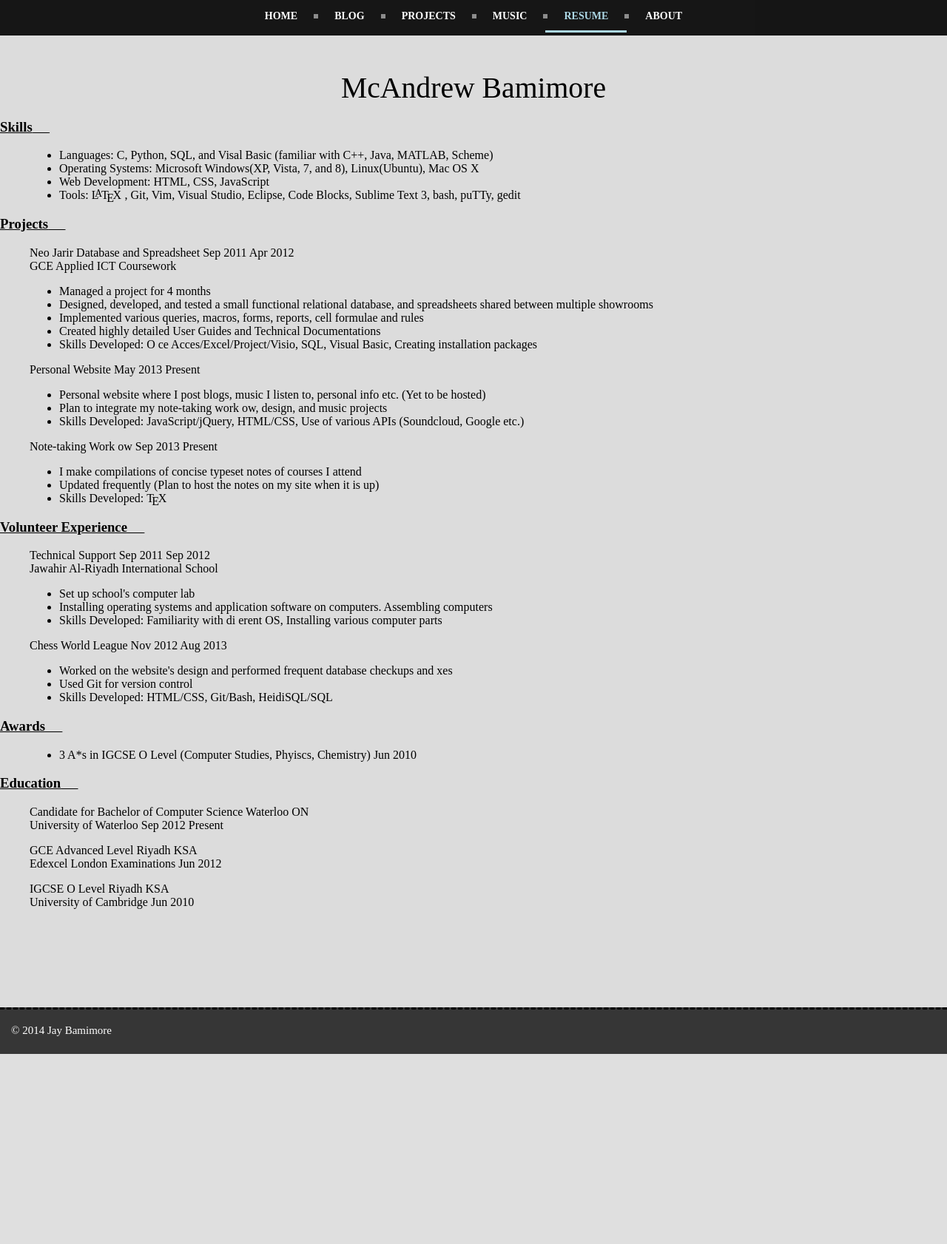
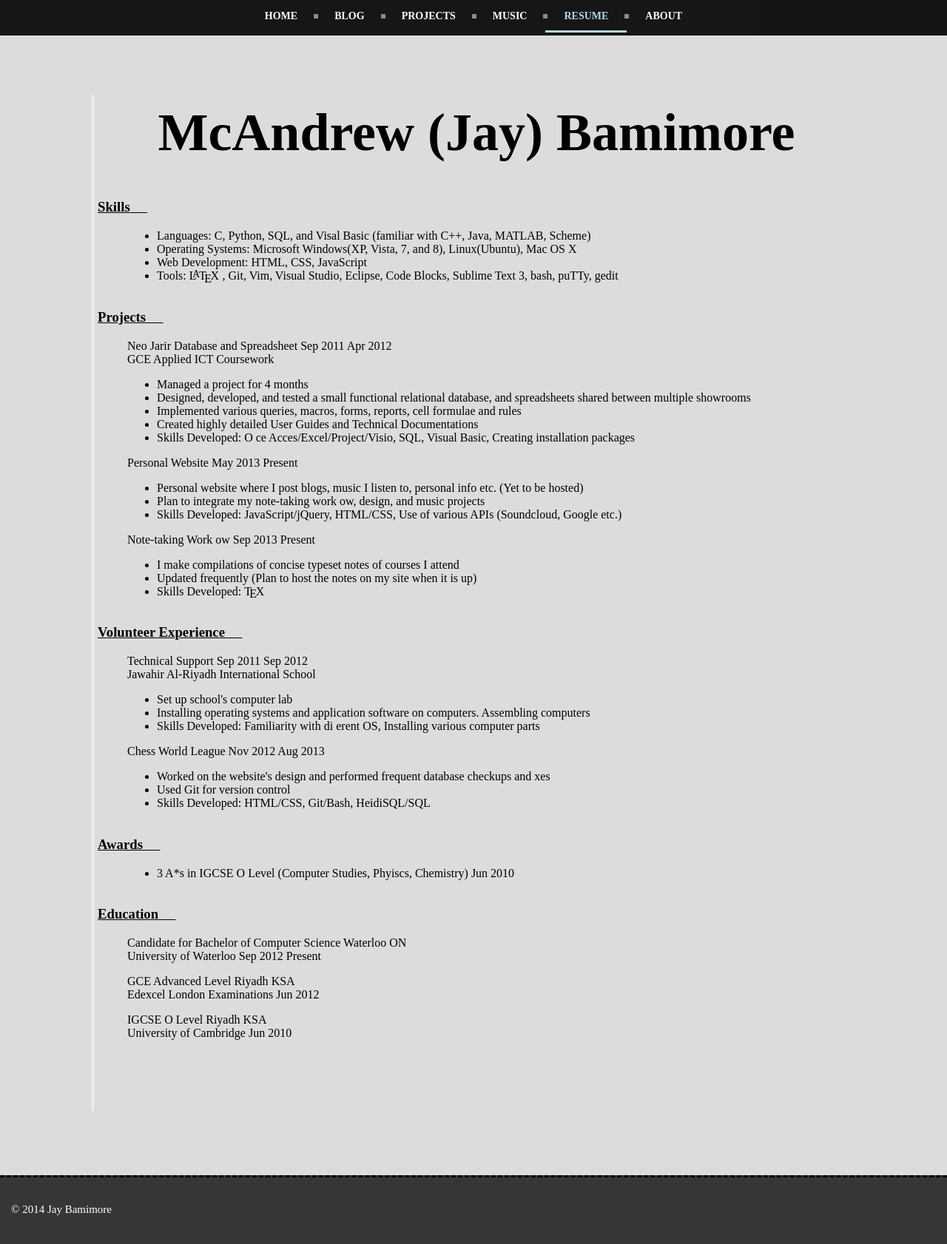
Before and after one commit to Jaytex/jaybamimore.com, a web app: file resume.html in a window 1280 px wide. Shown: the whole page at 74% size. Before the commit the page ends 1425 px from the top, so only its background shows below. Run offline with its HTML, style and script files only (its server is not run), Linux system fonts and the light colour scheme; some web fonts are replaced.

Commit message:
Made all KINDS of changes... much cleaner looking at least

```diff
--- a/css/myRes.css
+++ b/css/myRes.css
@@ -152,6 +152,84 @@ display: block;
 position: relative;
 }
 
+#music-chart{
+   min-height: 100%;
+  height: auto !important;
+  width: 80%;
+  background-color: gainsboro;
+  border-left: outset;
+  margin-left: auto;
+  margin-right: auto;
+  position: relative;
+  text-align: left;
+  padding-left: 5px;
+}
+
+h1 {
+  text-align:center;
+  color: black;
+  font-size: 72px;
+  font-family:'Ubuntu';
+  padding-top: 10px;
+}
+
+body.thin h1{ font-size: 40px; padding-top: 2px;}
+
+h2 {
+  color: black;
+  font-size: 18px;
+  font-family: 'texfont';
+  float: left;
+  text-decoration: none;
+}
+
+
+
+#individualPost {
+    background: none repeat scroll 0% 0% rgb(37, 37, 37);
+    margin: 0px 10px 10px 0px;
+    padding: 15px;
+    border: medium none;
+    border-bottom: outset;
+}
+
+.individual_audio {
+    border-top: 14px solid rgb(115, 165, 56);
+}
+
+.individual_blog {
+  border-top: 14px solid #4275ca
+}
+
+#individualPost h1 {
+    font-weight: 200;
+    font-style: bold;
+    font-size: 28px;
+    font-family: 'texfont', 'Ubuntu';
+    margin: 0px 0px 20px;
+    float: left;
+    width: 80%;
+    text-align: left;
+    color: black;
+    text-decoration: none;
+}
+
+#individualPost h1 a{
+  color: black;
+}
+
+#individualPost p{
+  text-align: left;
+}
+
+
+.clearme {
+    height: 1px;
+    font-size: 0.001em;
+    text-indent: -9999px;
+    clear: both;
+}
+
 body.wider #content{
   min-height: 100%;
   height: auto !important;
@@ -179,14 +257,13 @@ body.wider #content{
 }
 
  #footer {
-height:60px;
-background-color: rgb(54, 54, 54);
-border-top: dashed;
-bottom: 0;
-right: 0;
-left: 0;
-position: absolute;
-z-index: 10;
+  width: 100%;
+  height:90px;
+  background-color: rgb(54, 54, 54);
+  border-top: dashed;
+  bottom: 0;
+  position: absolute;
+  z-index: 10;
 }
 
 #stratus  {
@@ -321,7 +399,7 @@ z-index: 10;
   color: white;
   text-decoration: none;
   text-align: left;
-  padding-top: 5px;
+  padding-top: 20px;
 }
 
 #footer a{
--- a/home.html
+++ b/home.html
@@ -46,9 +46,6 @@
     </ul>
   </div>
 
-<div class="push"></div>
-
-
 <script src="app.js"></script>
 
     <div id="container">
--- a/resume.html
+++ b/resume.html
@@ -25,18 +25,6 @@
 
 <script type="text/javascript" src="js/dyna.js"></script>
 
-<script type="text/javascript">
-
-      $(document).ready(function() {
-
-        $('#content').hide().fadeIn(500);
-
-      });
-
-    </script>
-
-
-
 
 </head>
 
@@ -62,11 +50,8 @@
 <div class="push"></div>
 
 
-<div class="center">
-<!--l. 31--><p class="noindent" >
-<!--l. 32--><p class="noindent" ><span
-class="LinLibertineTB-tlf-t-1x-x-248">McAndrew Bamimore</span>
-</div>
+<div id="music-chart">
+<h1> <span> McAndrew (Jay) Bamimore </span> </h1>
 <a id="Q1-1-1"></a>
 <h3 class="likesectionHead"><a
  id="x1-1000"></a><span class="underline"><span
@@ -86,6 +71,7 @@ class="list">
         <li class="itemize">Tools: <span class="LATEX">L<span class="A">A</span><span class="TEX">T<span
 class="E">E</span>X</span></span>, Git, Vim, Visual Studio, Eclipse, Code Blocks, Sublime Text 3, bash, puTTy, gedit</li></ul>
     </dd></dl>
+    <div class="clearme"></div>
 <a
  id="Q1-1-3"></a>
 <h3 class="likesectionHead"><a
@@ -142,6 +128,7 @@ class="LinLibertineTI-tlf-t-1">Plan to host the notes on my site when it is up</
         <li class="itemize">Skills Developed: <span class="TEX">T<span
 class="E">E</span>X</span></li></ul>
     </dd></dl>
+    <div class="clearme"></div>
 <a
  id="Q1-1-5"></a>
 <h3 class="likesectionHead"><a
@@ -177,6 +164,7 @@ class="LinLibertineTI-tlf-t-1">2013</span>
         </li>
         <li class="itemize">Skills Developed: HTML/CSS, Git/Bash, HeidiSQL/SQL</li></ul>
     </dd></dl>
+    <div class="clearme"></div>
 <a
  id="Q1-1-7"></a>
 <h3 class="likesectionHead"><a
@@ -193,6 +181,7 @@ class="LinLibertineTI-tlf-t-1">Jun</span>
         <span
 class="LinLibertineTI-tlf-t-1">2010</span></li></ul>
     </dd></dl>
+    <div class="clearme"></div>
 <a
  id="Q1-1-9"></a>
 <h3 class="likesectionHead"><a
@@ -230,12 +219,13 @@ class="LinLibertineTI-tlf-t-1">University of Cambridge
 class="LinLibertineTI-tlf-t-1">2010</span><br
 class="newline" />
     </dd></dl>
+    <div class="push"></div>
 
 </div>
 
 
       <div class="push"></div>
-    </div>
+</div>
 
   <div id="footer">
     <p> &copy 2014 <a href="home.html"> Jay Bamimore </a> </p></div>
```
Also changed, not shown: other parts of css/myRes.css (+10 -34 lines), blog.html (+0 -18 lines), css/jstyle.css (+26 -1 lines), music.html (+0 -10 lines), projects.html (+2 -30 lines).
